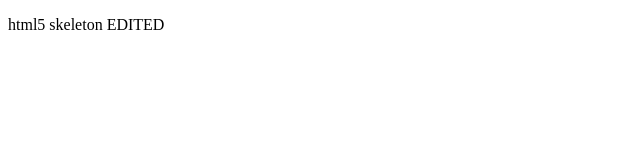
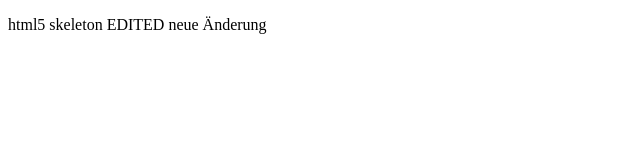
Before and after one commit to rodo61/TestRepo1, a plain HTML site: page html5-skeleton.html in a window 1280 px wide. Shown: the whole page, without its empty margins (0-640 px from the left). Drawn offline with Linux system fonts and the light colour scheme.

Commit message:
neue Änderung

```diff
--- a/html5-skeleton.html
+++ b/html5-skeleton.html
@@ -5,7 +5,7 @@
 </head>
 
 <body>
-<p>html5 skeleton EDITED</p>
+<p>html5 skeleton EDITED neue Änderung</p>
 </body>
 
 </html>
```
